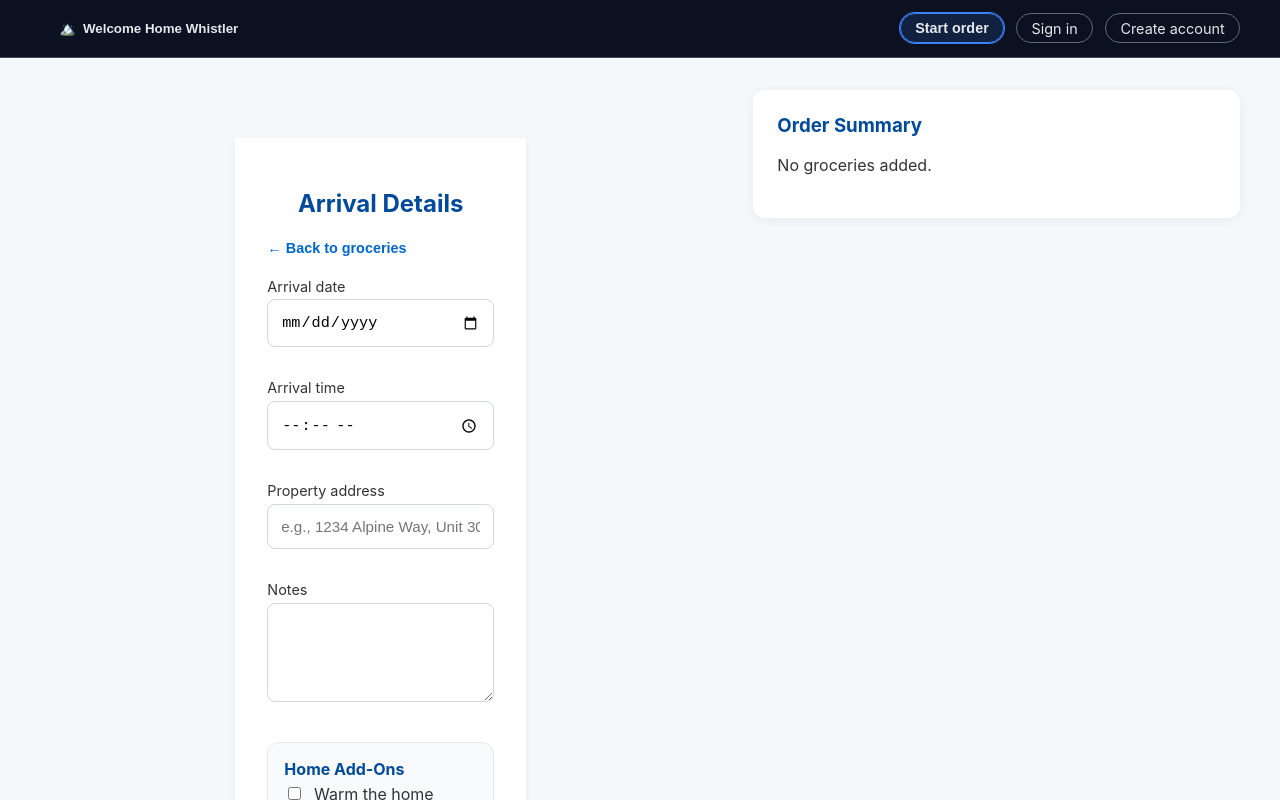
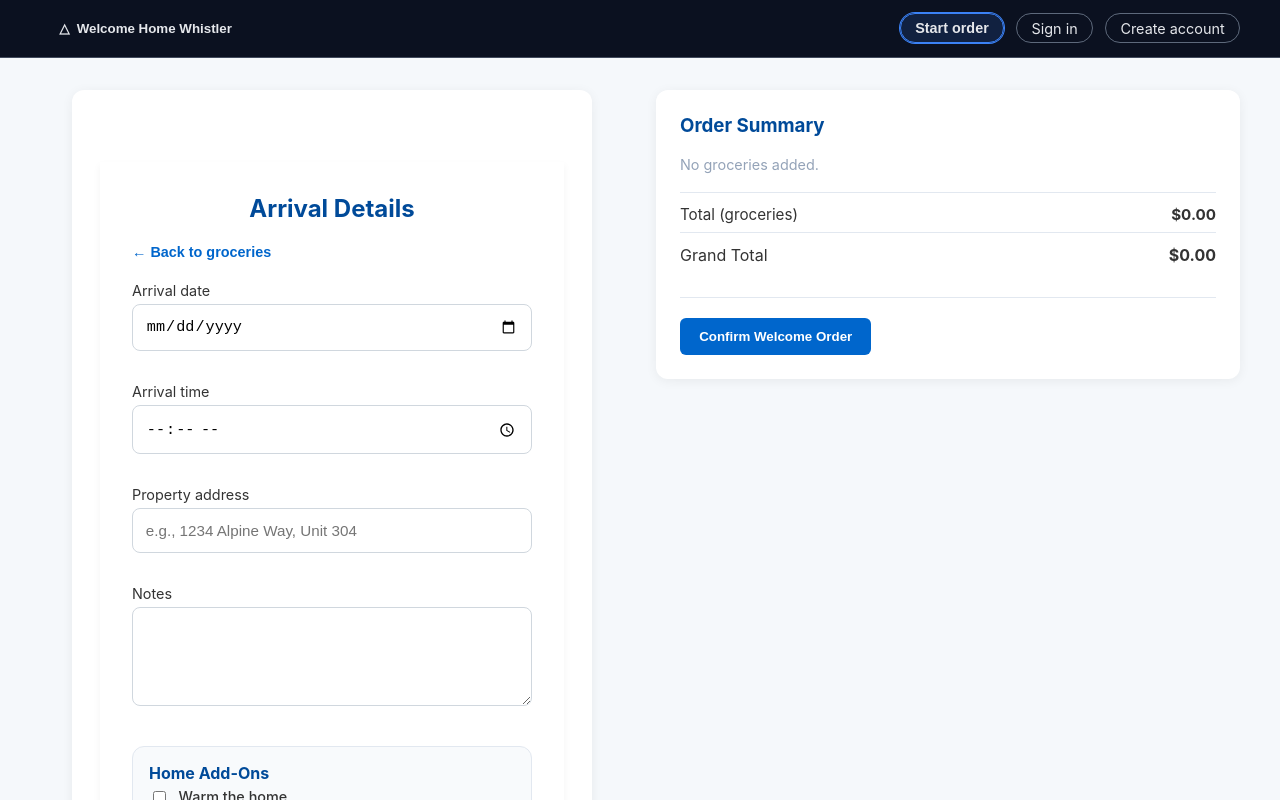
Before and after one commit to jyKnot/welcome_home_whistler, a React (Vite) app in the folder client/: page /arrival in a window 1280 px wide. Shown: the top 800 px of the page. Built offline with nearby package versions, Linux system fonts and the light colour scheme.

Commit message:
Fix arrival page layout and improve user routing UX

```diff
--- a/client/src/components/Header.jsx
+++ b/client/src/components/Header.jsx
@@ -45,7 +45,7 @@ export default function Header() {
         <div className="whw-header-inner">
           {/* Brand */}
           <button className="whw-brand" onClick={() => navigate("/")}>
-            <span className="whw-brand-mark">🏔️</span>
+            <span className="whw-brand-mark">△</span>
             <span className="whw-brand-text">Welcome Home Whistler</span>
           </button>
 
--- a/client/src/pages/Arrival.jsx
+++ b/client/src/pages/Arrival.jsx
@@ -28,13 +28,11 @@ export default function Arrival() {
   const [submitting, setSubmitting] = useState(false);
   const [error, setError] = useState("");
 
-  const handleAddOnChange = (key) => {
+  const handleAddOnChange = (key) =>
     setAddOns((prev) => ({ ...prev, [key]: !prev[key] }));
-  };
 
-  const handleRemoveItem = (id) => {
+  const handleRemoveItem = (id) =>
     setCartItems((prev) => prev.filter((item) => item.id !== id));
-  };
 
   const selectedAddOnEntries = Object.entries(addOns).filter(
     ([, v]) => v === true
@@ -60,7 +58,6 @@ export default function Arrival() {
 
     const form = e.target;
 
-    // ⭐ MATCH THE BACKEND EXACTLY ⭐
     const payload = {
       arrivalDate: form.arrivalDate.value,
       arrivalTime: form.arrivalTime.value,
@@ -92,10 +89,7 @@ export default function Arrival() {
 
     try {
       const data = await createOrder(payload);
-
-      navigate("/order-confirmation", {
-        state: { order: data },
-      });
+      navigate("/order-confirmation", { state: { order: data } });
     } catch (err) {
       setError(err.message || "We couldn't submit your order.");
     } finally {
@@ -105,7 +99,10 @@ export default function Arrival() {
 
   return (
     <section className="arrival-layout">
+
+      {/* LEFT COLUMN */}
       <div className="arrival-form-col">
+        <div className="arrival-form-card">
           <form onSubmit={handleSubmit}>
             <h2>Arrival Details</h2>
 
@@ -144,6 +141,7 @@ export default function Arrival() {
 
             <div className="arrival-addons">
               <h3>Home Add-Ons</h3>
+
               {[
                 ["warmHome", "Warm the home"],
                 ["lightsOn", "Lights on"],
@@ -156,7 +154,9 @@ export default function Arrival() {
                     checked={addOns[key]}
                     onChange={() => handleAddOnChange(key)}
                   />
-                <div>{label}</div>
+                  <div>
+                    <div className="arrival-addon-title">{label}</div>
+                  </div>
                 </label>
               ))}
             </div>
@@ -164,16 +164,22 @@ export default function Arrival() {
             {error && <p className="error">{error}</p>}
           </form>
         </div>
+      </div>
 
-      {/* Right side summary */}
+      {/* RIGHT COLUMN */}
       <div className="arrival-summary-col">
         <div className="arrival-summary-card">
           <h3>Order Summary</h3>
 
-          {!hasItems ? (
-            <p>No groceries added.</p>
-          ) : (
-            <>
+          {/* Show "no groceries" but ALWAYS show totals + button */}
+          {!hasItems && (
+            <p className="arrival-muted" style={{ marginBottom: "1rem" }}>
+              No groceries added.
+            </p>
+          )}
+
+          {/* Groceries list (only if items exist) */}
+          {hasItems && (
             <ul className="arrival-items">
               {cartItems.map((item) => (
                 <li key={item.id} className="arrival-item">
@@ -185,10 +191,13 @@ export default function Arrival() {
                   </div>
 
                   <div className="arrival-item-meta">
-                      × {item.quantity}
-                      <span>${(item.price * item.quantity).toFixed(2)}</span>
+                    <span className="arrival-item-qty">× {item.quantity}</span>
+                    <span className="arrival-item-price">
+                      ${(item.price * item.quantity).toFixed(2)}
+                    </span>
                     <button
                       type="button"
+                      className="arrival-item-remove"
                       onClick={() => handleRemoveItem(item.id)}
                     >
                       ✕
@@ -197,44 +206,67 @@ export default function Arrival() {
                 </li>
               ))}
             </ul>
+          )}
 
+          {/* Groceries total */}
           <div className="arrival-total-row">
             <span>Total (groceries)</span>
             <strong>${groceriesTotal.toFixed(2)}</strong>
           </div>
 
+          {/* Add-ons section */}
           {selectedAddOnEntries.length > 0 && (
             <>
-                  <div>Home add-ons</div>
-                  <ul>
+              <div className="arrival-addons-summary-header">
+                Home add-ons
+              </div>
+
+              <ul className="arrival-addons-summary">
                 {selectedAddOnEntries.map(([key]) => (
-                      <li key={key}>
-                        {key}: ${ADDON_PRICES[key].toFixed(2)}
+                  <li key={key} className="arrival-addon-summary-item">
+                    <span className="arrival-addon-summary-name">
+                      {key === "warmHome" && "Warm the home"}
+                      {key === "lightsOn" && "Lights on"}
+                      {key === "flowers" && "Fresh flowers"}
+                      {key === "turndown" && "Turndown service"}
+                    </span>
+                    <span className="arrival-addon-summary-price">
+                      ${ADDON_PRICES[key].toFixed(2)}
+                    </span>
                   </li>
                 ))}
               </ul>
+
+              <div className="arrival-total-row">
+                <span>Total (add-ons)</span>
+                <strong>${addOnsTotal.toFixed(2)}</strong>
+              </div>
             </>
           )}
 
-              <div className="arrival-grand-total">
-                <span>Grand total</span>
+          {/* Grand total */}
+          <div className="arrival-total-row arrival-grand-total">
+            <span>Grand Total</span>
             <strong>${grandTotal.toFixed(2)}</strong>
           </div>
 
+          {/* Checkout button ALWAYS shown */}
+          <div className="arrival-summary-footer">
             <button
               className="arrival-summary-btn"
               onClick={() => {
                 const form = document.querySelector(".arrival-form-col form");
                 if (form) form.requestSubmit();
               }}
-                disabled={!hasItems || submitting}
+              disabled={submitting}
             >
               {submitting ? "Submitting…" : "Confirm Welcome Order"}
             </button>
-            </>
-          )}
+          </div>
+
         </div>
       </div>
+
     </section>
   );
 }
--- a/client/src/pages/Groceries.jsx
+++ b/client/src/pages/Groceries.jsx
@@ -17,7 +17,7 @@ export default function Groceries() {
   const [user, setUser] = useState(null);
   const navigate = useNavigate();
 
-  // Load logged-in user from localStorage
+  // Load logged-in user
   useEffect(() => {
     try {
       const stored = localStorage.getItem("whwUser");
@@ -31,6 +31,7 @@ export default function Groceries() {
     navigate("/arrival", { state: { cartItems } });
   };
 
+  // Fetch groceries
   useEffect(() => {
     let cancel = false;
 
@@ -40,11 +41,9 @@ export default function Groceries() {
         setErr("");
 
         const res = await fetch("http://localhost:4000/api/groceries");
-
         if (!res.ok) throw new Error(`HTTP ${res.status}`);
 
         const data = await res.json();
-
         if (!cancel) {
           const withPrices = (data || []).map((item) => ({
             ...item,
@@ -111,9 +110,7 @@ export default function Groceries() {
   const handleIncrement = (id) => {
     setCartItems((prev) =>
       prev.map((item) =>
-        item.id === id
-          ? { ...item, quantity: item.quantity + 1 }
-          : item
+        item.id === id ? { ...item, quantity: item.quantity + 1 } : item
       )
     );
   };
@@ -166,13 +163,13 @@ export default function Groceries() {
         onContinue={handleContinueToArrival}
       />
 
-      {/* Overlay behind cart */}
+      {/* Overlay */}
       {cartOpen && <div className="cart-overlay" onClick={() => setCartOpen(false)} />}
 
       {/* Main groceries content */}
       <div className="groceries-wrap">
 
-        {/* 🚨 WARNING BANNER (only when not logged in) */}
+        {/* 🚨 WARNING banner when not logged in */}
         {!isLoggedIn && (
           <div
             style={{
@@ -202,11 +199,37 @@ export default function Groceries() {
               }}
             >
               Sign in or create one
-            </button>
-            {" "}before continuing to arrival details.
+            </button>{" "}
+            before continuing to arrival details.
           </div>
         )}
 
+        {/* ⭐ NEW: Skip Groceries button */}
+        <div
+          style={{
+            marginBottom: "1.25rem",
+            display: "flex",
+            justifyContent: "flex-end",
+          }}
+        >
+          <button
+            onClick={() => navigate("/arrival", { state: { cartItems: [] } })}
+            style={{
+              background: "#f1f5f9",
+              border: "1px solid #e2e8f0",
+              padding: "0.6rem 1rem",
+              borderRadius: "10px",
+              cursor: "pointer",
+              color: "#004a99",
+              fontSize: "0.95rem",
+              fontWeight: 500,
+            }}
+          >
+            Skip groceries → Arrival details
+          </button>
+        </div>
+
+        {/* Filters */}
         <div className="filters">
           <input
             value={q}
@@ -250,7 +273,7 @@ export default function Groceries() {
         )}
       </div>
 
-      {/* Floating "View order" button */}
+      {/* Floating "view order" btn */}
       {totalItems > 0 && (
         <button
           className="cart-floating-btn"
--- a/client/src/styles/arrival.css
+++ b/client/src/styles/arrival.css
@@ -4,21 +4,22 @@
   margin: 0 auto;
   padding: 2rem;
   display: grid;
-  grid-template-columns: minmax(0, 1.4fr) minmax(0, 1fr); /* left wider than right */
+  grid-template-columns: 1fr 1fr;
   gap: 2rem;
-  align-items: flex-start; /* top-align both columns */
+  align-items: flex-start;
 }
 
 .arrival-summary-col {
   position: sticky;
   top: 5rem;
   align-self: flex-start;
+  min-width: 0;
 }
 
 /* Left column: form */
 .arrival-form-col {
   display: flex;
-  flex-direction: column;
+  justify-content: center;      /* center the form card */
 }
 
 /* Form labels/inputs */
@@ -86,18 +87,32 @@
   align-self: flex-start; /* top aligned */
 }
 
-.arrival-summary-card {
+.arrival-form-card {
+  width: 100%;
+  max-width: 520px;             /* ⭐ matches your summary card visual width */
   background: #ffffff;
   border-radius: 12px;
   box-shadow: 0 2px 12px rgba(0, 0, 0, 0.06);
   padding: 1.5rem;
 }
 
-.arrival-summary-card h3 {
+.arrival-form-card,
+.arrival-summary-card {
+  background: #ffffff;
+  border-radius: 12px;
+  box-shadow: 0 2px 12px rgba(0, 0, 0, 0.06);
+  padding: 1.5rem;
+  height: 100%;
+  box-sizing: border-box;
+}
+
+.arrival-summary-card h3,
+.arrival-form-card h2 {
   margin-top: 0;
   margin-bottom: 1rem;
   color: #004a99;
 }
+
 
 .arrival-muted {
   color: #94a3b8;
@@ -237,46 +252,3 @@
 .arrival-back-btn:hover {
   color: #ffffff;
 }
-
-/* Order ID line */
-.arrival-order-id {
-  margin: 0 0 1rem 0;
-  font-size: 0.9rem;
-  color: #64748b;
-}
-
-/* Confirmation detail rows */
-.arrival-confirm-row {
-  display: flex;
-  justify-content: space-between;
-  padding: 0.35rem 0;
-  font-size: 0.95rem;
-  border-bottom: 1px solid #edf2f7;
-}
-
-.arrival-confirm-row span {
-  color: #64748b;
-}
-
-.arrival-confirm-row strong {
-  color: #0f172a;
-}
-
-/* Confirmation notes */
-.arrival-confirm-notes {
-  margin-top: 0.75rem;
-}
-
-.arrival-confirm-notes-label {
-  font-size: 0.85rem;
-  text-transform: uppercase;
-  letter-spacing: 0.04em;
-  color: #94a3b8;
-  margin-bottom: 0.25rem;
-}
-
-.arrival-confirm-notes p {
-  margin: 0;
-  font-size: 0.95rem;
-  color: #0f172a;
-}
```
Also changed, not shown: client/src/styles/header.css (+9 -11 lines). Lines whose indentation alone changed are shown as unchanged.
